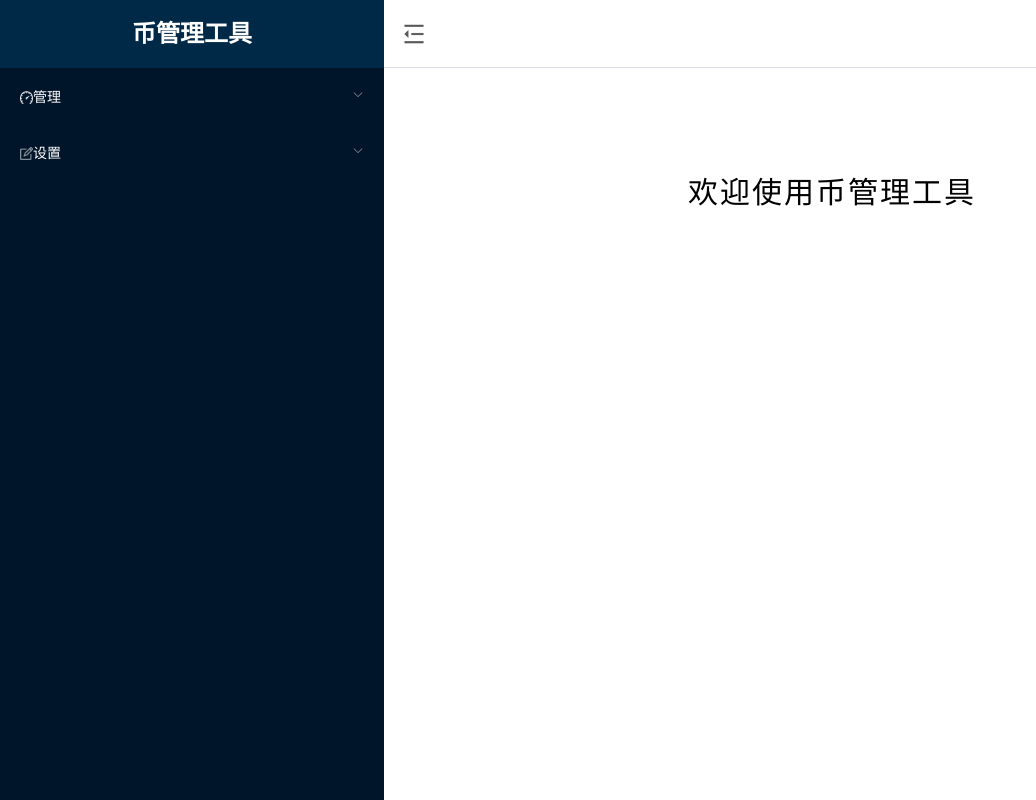
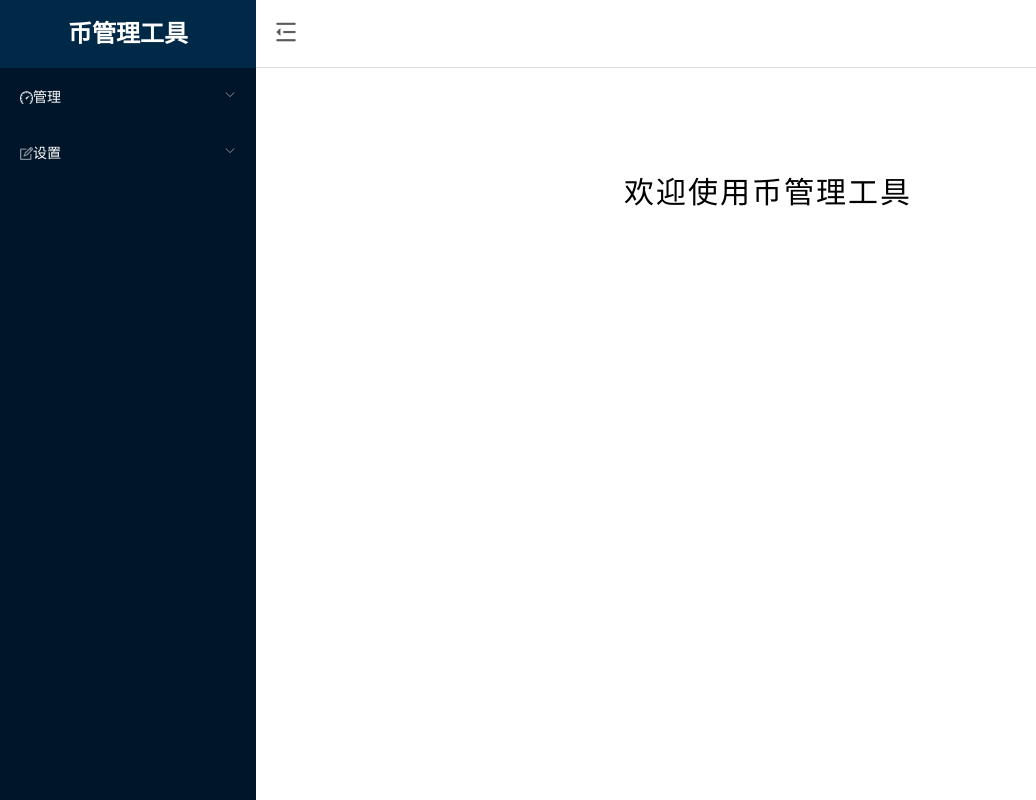
Before and after one commit to jpsiyu/coin-tool, a Nuxt app: page / in a window 1280 px wide. Shown: the whole page, without its empty margins (0-1036 px from the left). Built offline with nearby package versions, Linux system fonts and the light colour scheme; a web font is replaced by a local one.

Commit message:
transition

```diff
--- a/components/Status.vue
+++ b/components/Status.vue
@@ -1,11 +1,8 @@
 <template>
   <div class="st">
-    <img
-      class="st-expand"
-      src="@/assets/icons/expand.png"
-      alt=""
-      @click="expand"
-    >
+    <div class="st-expand-wrap" @click="expand">
+      <img class="st-expand" src="@/assets/icons/expand.png" alt />
+    </div>
   </div>
 </template>
 
@@ -27,12 +24,15 @@ export default {
   display: flex;
   justify-content: space-between;
   align-items: center;
-  padding: 0 20px;
+}
+
+.st-expand-wrap{
+  cursor: pointer;
+  padding: 10px 30px 10px 20px;
 }
 
 .st-expand {
   width: 20px;
   height: 20px;
-  cursor: pointer;
 }
 </style>
--- a/layouts/default.vue
+++ b/layouts/default.vue
@@ -52,7 +52,7 @@ export default {
 .de-nav {
   background-color: #001529;
   height: 100%;
-  width: 30%;
+  width: 20%;
   overflow-y: auto;
   transition: transform 0.5s ease-in-out;
 }
@@ -63,8 +63,8 @@ export default {
 
 .de-main {
   position: absolute;
-  left: 30%;
-  width: 70%;
+  left: 20%;
+  width: 80%;
   overflow-y: auto;
   transition-property: width, left;
   transition-duration: 0.5s;
```
